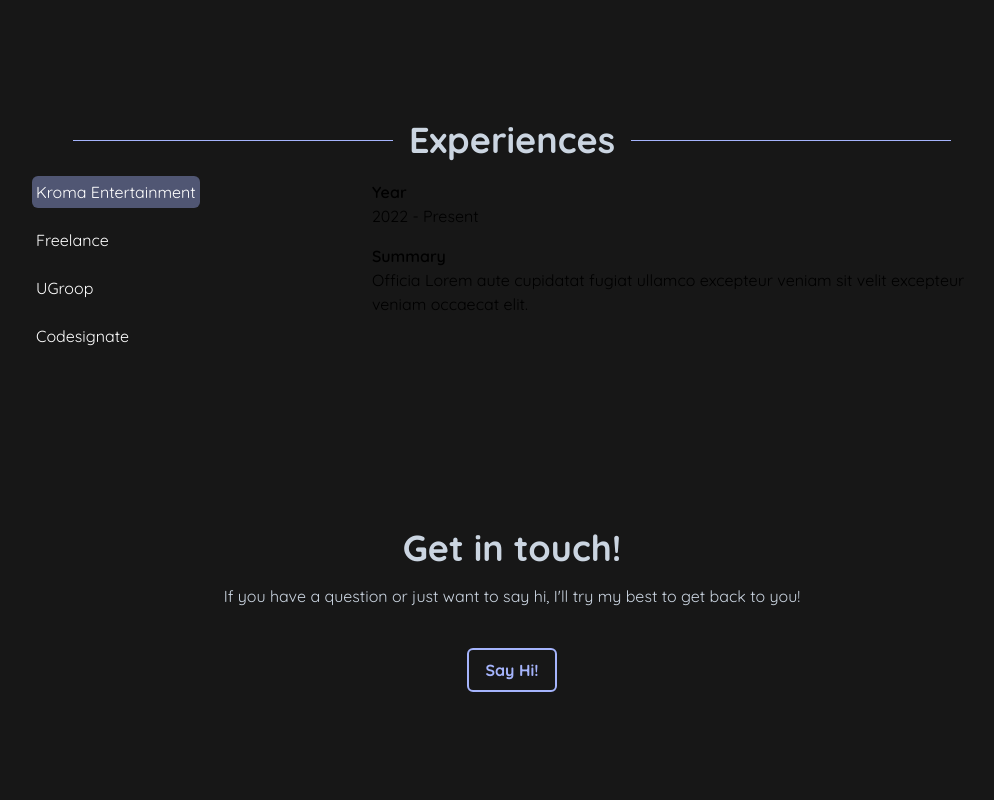
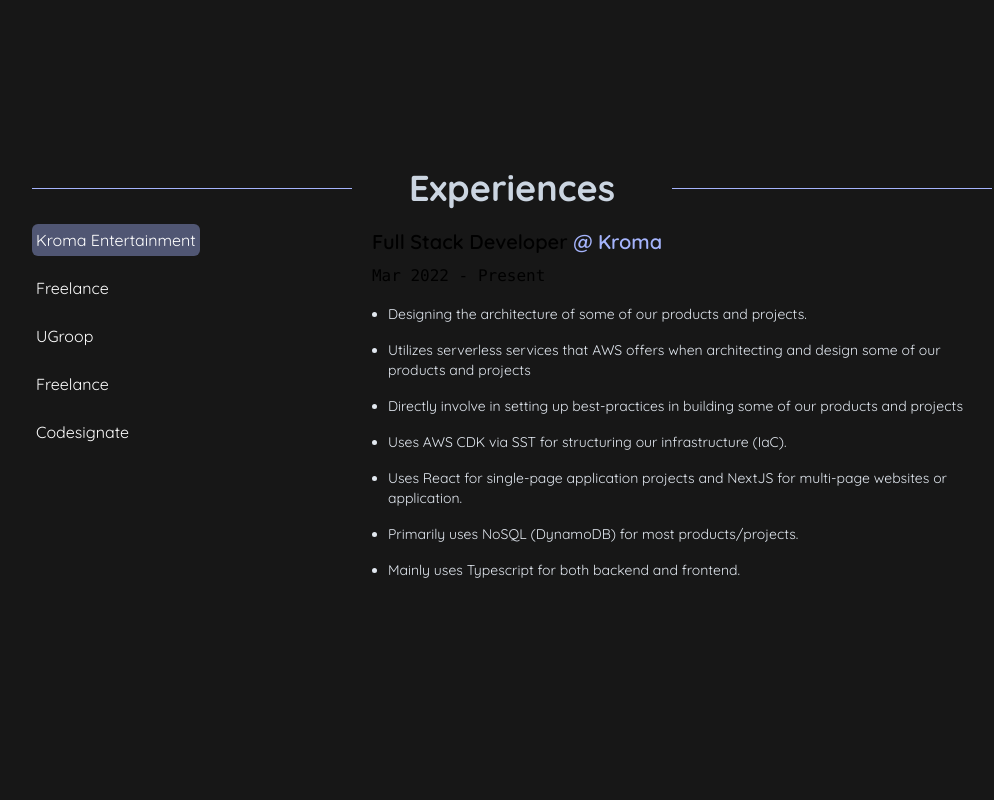
Before and after one commit to paulcedrick/my-personal-website, a Next.js app in the folder website/: page / in a window 1280 px wide. Shown: the part 1640-2440 px from the top of the page, without its empty margins (128-1122 px from the left). Built offline with nearby package versions, Linux system fonts and the light colour scheme.

Commit message:
finalize the first version of the website

```diff
--- a/website/app/AboutSection.tsx
+++ b/website/app/AboutSection.tsx
@@ -2,7 +2,7 @@
   return (
     <>
       <div id="about-section"></div>
-      <div className="relative mx-auto mt-20 min-h-screen w-3/4">
+      <div className="relative mx-auto mt-20 w-3/4">
         <div className="mt-16 flex items-center gap-4">
           <h2 className="text-2xl font-bold text-neutral-200 md:text-4xl">
             About Me
@@ -10,7 +10,7 @@
           <div className="h-[0.5px] w-1/3 bg-indigo-300" />
         </div>
 
-        <div className="mt-10 md:mt-20">
+        <div className="mt-10">
           <p className="max-w-2xl text-sm text-slate-300 sm:text-base md:text-lg">
             Hello! My name is Paul Cedrick Artigo and I enjoy learning new
             things and building cool stuff. My interest in programming in
--- a/website/app/ContactsSection.tsx
+++ b/website/app/ContactsSection.tsx
@@ -1,6 +1,9 @@
 export default function ContactsSection() {
   return (
-    <div id="contact-us-section" className="relative mx-auto mt-40 mb-40 w-3/4">
+    <div
+      id="contact-us-section"
+      className="relative mx-auto mt-96 mb-80 w-3/4 sm:mt-80"
+    >
       <div className="flex items-center justify-center gap-4">
         <h2 className="text-2xl font-bold text-slate-300 md:text-4xl">
           Get in touch!
@@ -13,7 +16,7 @@
           back to you!
         </p>
         <a
-          href="#"
+          href="mailto:paulcedrick.artigo@gmail.com"
           className="rounded-md border-2 border-indigo-300 py-2 px-4 font-bold text-indigo-300 hover:bg-indigo-300 hover:text-neutral-900"
         >
           Say Hi!
--- a/website/app/ExperiencesSection.tsx
+++ b/website/app/ExperiencesSection.tsx
@@ -22,12 +22,50 @@
   );
 }
 
+function ExperienceItem({
+  title,
+  company,
+  date,
+  responsibilities,
+}: {
+  title: string;
+  company?: string;
+  date: string;
+  responsibilities: string[];
+}) {
+  return (
+    <motion.div
+      key="first"
+      initial={{ opacity: 0, x: -16 }}
+      animate={{ opacity: 1, x: 0 }}
+      exit={{ opacity: 0, x: 16 }}
+    >
+      <p className="text-base font-semibold sm:text-xl">
+        {title}{" "}
+        {company && <span className="text-indigo-300">@ {company}</span>}
+      </p>
+      <p className="mt-2 font-mono text-sm font-normal sm:text-base">{date}</p>
+
+      <ul className="mt-4 ml-4 flex flex-col gap-4">
+        {responsibilities.map((responsibility, i) => (
+          <li
+            className="list-disc text-xs text-slate-200 sm:text-sm"
+            key={`${i}-${responsibility}`}
+          >
+            <p>{responsibility}</p>
+          </li>
+        ))}
+      </ul>
+    </motion.div>
+  );
+}
+
 export default function ExperiencesSection() {
   return (
     <>
       <div id="experiences-section"></div>
-      <div className="relative mx-auto mt-20 mb-20 w-3/4">
-        <div className="flex items-center justify-center gap-4">
+      <div className="relative mx-auto mt-80 w-3/4">
+        <div className="flex items-center justify-between gap-4">
           <div className="h-[0.5px] w-1/3 bg-indigo-300" />
           <h2 className="text-2xl font-bold text-slate-300 md:text-4xl">
             Experiences
@@ -41,101 +79,81 @@
               <CustomTab>Kroma Entertainment</CustomTab>
               <CustomTab>Freelance</CustomTab>
               <CustomTab>UGroop</CustomTab>
+              <CustomTab>Freelance</CustomTab>
               <CustomTab>Codesignate</CustomTab>
             </Tab.List>
             <AnimatePresence>
               <Tab.Panels className="p-1 sm:basis-8/12">
                 <Tab.Panel>
-                  <motion.div
-                    key="first"
-                    initial={{ opacity: 0, x: -16 }}
-                    animate={{ opacity: 1, x: 0 }}
-                    exit={{ opacity: 0, x: 16 }}
-                  >
-                    <p className="text-sm font-semibold sm:text-base">Year</p>
-                    <p className="text-sm font-normal sm:text-base">
-                      2022 - Present
-                    </p>
-
-                    <div className="mt-4">
-                      <p className="text-sm font-semibold sm:text-base">
-                        Summary
-                      </p>
-                      <p className="text-sm sm:text-base">
-                        Officia Lorem aute cupidatat fugiat ullamco excepteur
-                        veniam sit velit excepteur veniam occaecat elit.
-                      </p>
-                    </div>
-                  </motion.div>
+                  <ExperienceItem
+                    title="Full Stack Developer"
+                    company="Kroma"
+                    date="Mar 2022 - Present"
+                    responsibilities={[
+                      `Designing the architecture of some of our products and projects.`,
+                      `Utilizes serverless services that AWS offers when architecting and design some of our products and projects`,
+                      `Directly involve in setting up best-practices in building some of our products and projects`,
+                      `Uses AWS CDK via SST for structuring our infrastructure (IaC).`,
+                      `Uses React for single-page application projects and NextJS for multi-page websites or application.`,
+                      `Primarily uses NoSQL (DynamoDB) for most products/projects.`,
+                      `Mainly uses Typescript for both backend and frontend.`,
+                    ]}
+                  />
                 </Tab.Panel>
                 <Tab.Panel>
-                  <motion.div
-                    key="first"
-                    initial={{ opacity: 0, x: -16 }}
-                    animate={{ opacity: 1, x: 0 }}
-                    exit={{ opacity: 0, x: 16 }}
-                  >
-                    <p className="text-sm font-semibold sm:text-base">Year</p>
-                    <p className="text-sm font-normal sm:text-base">
-                      2014 - 2021
-                    </p>
-
-                    <div className="mt-4">
-                      <p className="text-sm font-semibold sm:text-base">
-                        Summary
-                      </p>
-                      <p className="text-sm sm:text-base">
-                        Officia Lorem aute cupidatat fugiat ullamco excepteur
-                        veniam sit velit excepteur veniam occaecat elit.
-                      </p>
-                    </div>
-                  </motion.div>
+                  <ExperienceItem
+                    title="Freelance Developer"
+                    date="May 2020 - Dec 2021"
+                    responsibilities={[
+                      `Actively involve in modernizing the stack of the product I'm working on to a microservice architecture and containerization.`,
+                      `Uses React and Apollo GraphQL in the frontend while we use NodeJS, Typescript and Apollo Server for the backend.`,
+                      `We initially use firestore as our database but migrated to Postgres.`,
+                      `Been involved in the user management of the product including the authorization.`,
+                      `Actively suggesting good practices both in front-end and back-end.`,
+                      `Been involved in doing reports and some simple visualization.`,
+                      `Trying out technologies that we can incorporate to our product to solve a particular problem or to build a particcular requested feature`,
+                    ]}
+                  />
                 </Tab.Panel>
                 <Tab.Panel>
-                  <motion.div
-                    key="first"
-                    initial={{ opacity: 0, x: -16 }}
-                    animate={{ opacity: 1, x: 0 }}
-                    exit={{ opacity: 0, x: 16 }}
-                  >
-                    <p className="text-sm font-semibold sm:text-base">Year</p>
-                    <p className="text-sm font-normal sm:text-base">
-                      2017 - 2020
-                    </p>
-
-                    <div className="mt-4">
-                      <p className="text-sm font-semibold sm:text-base">
-                        Summary
-                      </p>
-                      <p className="text-sm sm:text-base">
-                        Officia Lorem aute cupidatat fugiat ullamco excepteur
-                        veniam sit velit excepteur veniam occaecat elit.
-                      </p>
-                    </div>
-                  </motion.div>
+                  <ExperienceItem
+                    title="Web Developer"
+                    date="May 2017 - Dec 2020"
+                    company="UGroop"
+                    responsibilities={[
+                      `Uses React and Redux for doing the frontend`,
+                      `Uses Nodejs (Loopback) and .NET Core for the backend`,
+                      `Responsible for some microservices we had for the backend`,
+                      `Created a CLI tool that helps the whole team in generating some code according to our best practices in the company`,
+                      `Started using GraphQL using Appsync for doing the metrics feature in the product`,
+                      `Actively researching new tech that we can use in order to modernize our stack or modernize our way of how we do things`,
+                    ]}
+                  />
                 </Tab.Panel>
                 <Tab.Panel>
-                  <motion.div
-                    key="first"
-                    initial={{ opacity: 0, x: -16 }}
-                    animate={{ opacity: 1, x: 0 }}
-                    exit={{ opacity: 0, x: 16 }}
-                  >
-                    <p className="text-sm font-semibold sm:text-base">Year</p>
-                    <p className="text-sm font-normal sm:text-base">
-                      2014 - 2016
-                    </p>
-
-                    <div className="mt-4">
-                      <p className="text-sm font-semibold sm:text-base">
-                        Summary
-                      </p>
-                      <p className="text-sm sm:text-base">
-                        Officia Lorem aute cupidatat fugiat ullamco excepteur
-                        veniam sit velit excepteur veniam occaecat elit.
-                      </p>
-                    </div>
-                  </motion.div>
+                  <ExperienceItem
+                    title="Freelance Developer"
+                    date="May 2014 - Jan 2019"
+                    responsibilities={[
+                      `Uses React, React Native and Nodejs to some projects specifically application type projects`,
+                      `Present project proposals to some clients which includes presenting the proposed solution and cost for the project`,
+                      `Uses Wordpress and PHP for some simple websites`,
+                    ]}
+                  />
+                </Tab.Panel>
+                <Tab.Panel>
+                  <ExperienceItem
+                    title="Web Developer"
+                    company="Codesignate"
+                    date="May 2014 - Jan 2019"
+                    responsibilities={[
+                      `Uses Wordpress and PHP for some of the projects especially for simple websites`,
+                      `Uses React, Nodejs, PostgresQL and MongoDB for building a blogging platform`,
+                      `Was been part of maintaining a news website which have thousands of visitors a day`,
+                      `Suggesting ways as we use React especially way back in its early days`,
+                      `Was been trained as a Solutions Architect in the company which helps me to think in the bigger picture`,
+                    ]}
+                  />
                 </Tab.Panel>
               </Tab.Panels>
             </AnimatePresence>
--- a/website/app/Header.tsx
+++ b/website/app/Header.tsx
@@ -85,9 +85,9 @@
               Contact
             </a>
           </NavItem>
-          <button className="rounded-md border-2 border-indigo-300 py-2 px-4 font-bold text-indigo-300 hover:bg-indigo-300 hover:text-neutral-900">
+          {/* <button className="rounded-md border-2 border-indigo-300 py-2 px-4 font-bold text-indigo-300 hover:bg-indigo-300 hover:text-neutral-900">
             Resume
-          </button>
+          </button> */}
         </ul>
       </nav>
 
--- a/website/app/NavDrawer.tsx
+++ b/website/app/NavDrawer.tsx
@@ -84,11 +84,11 @@
                             Contact
                           </a>
                         </NavItem>
-                        <li>
+                        {/* <li>
                           <button className="w-full rounded-md border-2 border-indigo-300 py-2 px-4 font-bold text-indigo-300 hover:bg-indigo-300 hover:text-neutral-900">
                             Resume
                           </button>
-                        </li>
+                        </li> */}
                       </ul>
                       {/* /End replace */}
                     </div>
```
